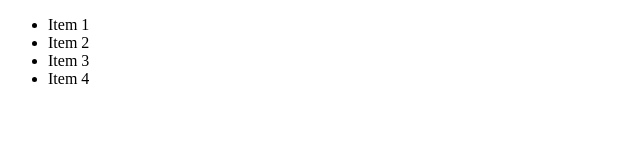
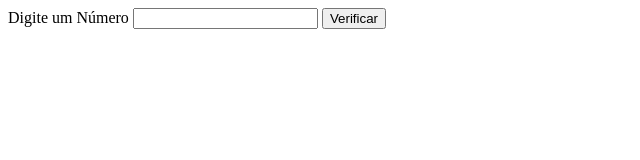
Before and after one commit to jose-alexx/aula-dom-font-back, a plain HTML site: page index.html in a window 1280 px wide. Shown: the whole page, without its empty margins (0-640 px from the left). Drawn offline with Linux system fonts and the light colour scheme.

Commit message:
criando caixa de digitar numero -index.html

```diff
--- a/index.html
+++ b/index.html
@@ -7,12 +7,22 @@
 </head>
 <body>
 
+    <div>
+        <label for="">Digite um Número</label>
+        <input type="text">
+        <button>Verificar</button>
+    </div>
+
+
+
+    <!--
     <ul>
         <li>Item 1</li>
         <li>Item 2</li>
         <li>Item 3</li>
         <li>Item 4</li>
     </ul>
+    -->
 
 </body>
 </html>
```
